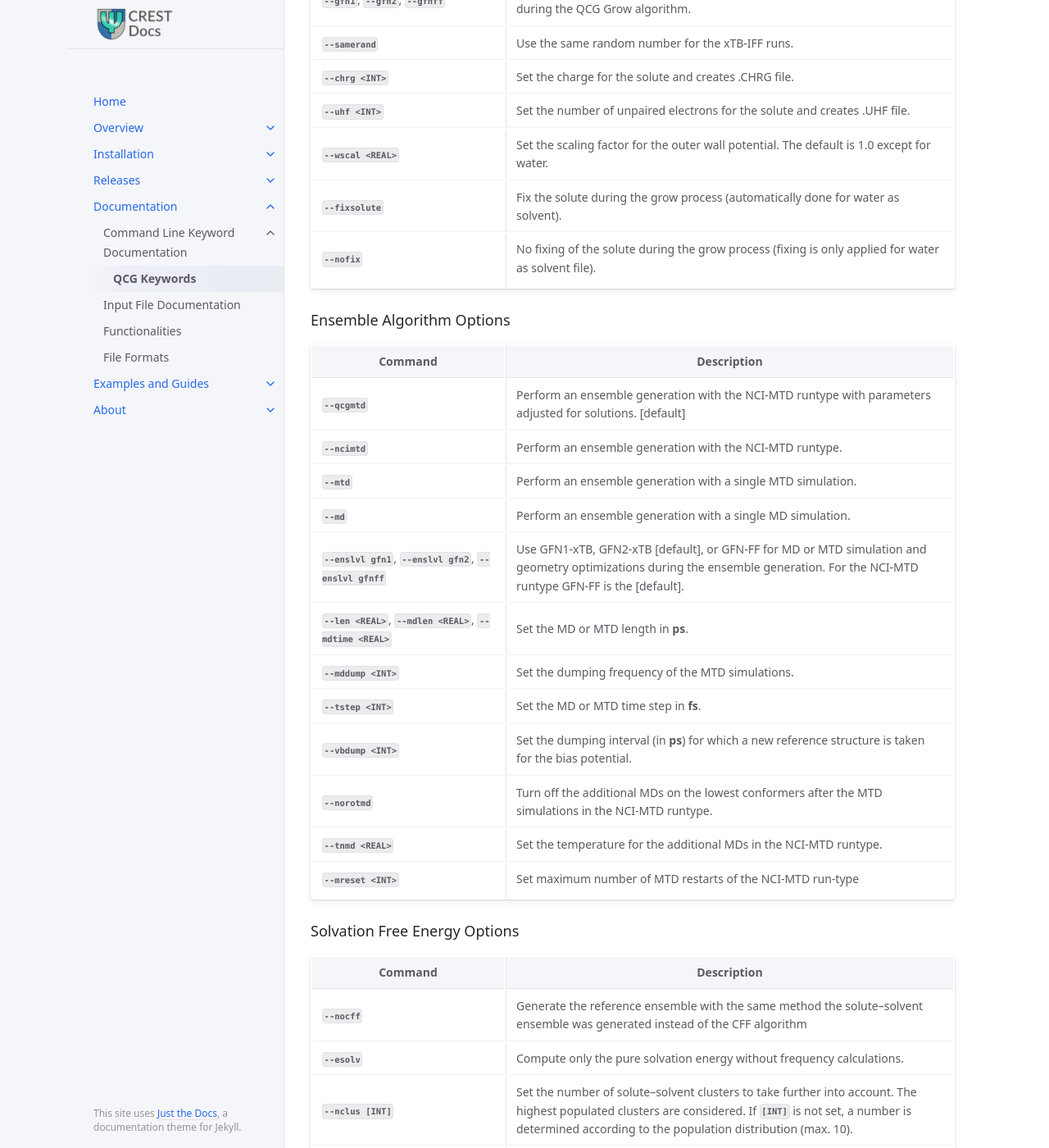
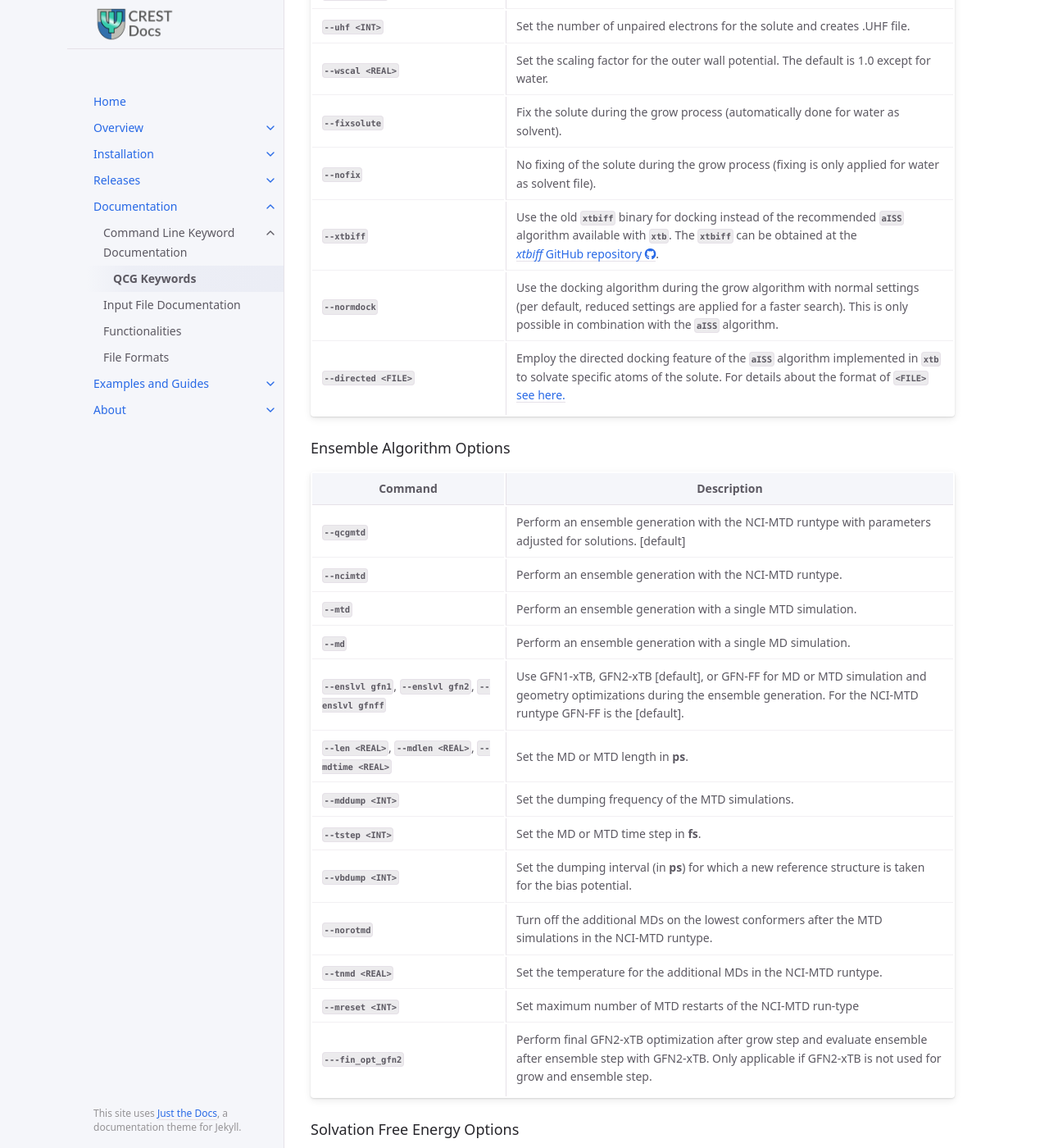
Before and after one commit to crest-lab/crest-docs, a Jekyll site: the page built from page/documentation/qcg_keywords.md, in a window 1280 px wide and 1400 px high, scrolled down 1524 px. Shown: the whole window at 82% size. Built offline with Jekyll 4.4.1, drawn with Linux system fonts in a browser that asks for light colours; some of the changed text lies outside the part shown.

Commit message:
Update QCG documentation
Signed-off-by: cplett <82893466+cplett@users.noreply.github.com>

```diff
--- a/_data/qcg.yml
+++ b/_data/qcg.yml
@@ -73,6 +73,28 @@ qcggrow:
       No fixing of the solute during the grow process
       (fixing is only applied for water as solvent file).
 
+  - cmd: --xtbiff
+    descript: >
+      Use the old `xtbiff` binary for docking instead of the recommended `aISS` algorithm available with `xtb`.
+      The `xtbiff` can be obtained at the
+      [*xtbiff* GitHub repository <i class='fa-brands fa-github'></i>](https://github.com/grimme-lab/xtbiff).
+
+  - cmd: --normdock
+    descript: >
+      Use the docking algorithm during the grow algorithm with normal settings
+      (per default, reduced settings are applied for a faster search).
+      This is only possible in combination with the `aISS` algorithm.
+
+  - cmd: --directed <FILE>
+    descript: >
+      Employ the directed docking feature of the `aISS` algorithm implemented in `xtb`
+      to solvate specific atoms of the solute. For details about the format of
+      `<FILE>`
+    url:
+      text: see here.
+      link: /page/examples/qcg/example_5.html
+
+
 
 qcgensemble:
 
@@ -129,6 +151,13 @@ qcgensemble:
     descript: >
       Set maximum number of MTD restarts of the NCI-MTD run-type
 
+  - cmd: ---fin_opt_gfn2
+    descript: >
+      Perform final GFN2-xTB optimization after grow step and
+      evaluate ensemble after ensemble step with GFN2-xTB.
+      Only applicable if GFN2-xTB is not used for grow and ensemble
+      step.
+
 
 qcgsolv:
 
--- a/page/documentation/qcg_keywords.md
+++ b/page/documentation/qcg_keywords.md
@@ -22,8 +22,6 @@ Required arguments will be marked with `< >`, optional arguments are marked by b
 
 
 ---
-
-{% include note.html content="Be aware that most QCG applications require the `xtbiff` program than can be obtained as a statically compiled binary from the respective [*xtbiff* GitHub repository <i class='fa-brands fa-github'></i>](https://github.com/grimme-lab/xtbiff)." %}
 
 The QCG extension of CREST can be invoked via the command line.
 To activate QCG, use a command similar to
--- /dev/null
+++ b/page/examples/qcg-example_5.md
@@ -0,0 +1,116 @@
+---
+layout: default
+title: QCG Example 5
+parent: QCG Examples
+grand_parent: "Examples and Guides"
+nav_order: 5
+toc: false
+summary: "An example for solvating specific atoms and groups of the solute."
+permalink: /page/examples/qcg/example_5.html
+---
+
+# {{page.title}}
+{: .no_toc }
+
+{{ page.summary }}
+{: .fs-6 .fw-300 }
+
+---
+
+## Solvating specific parts of the solute
+
+Another feature of QCG is the solvation of user-defined positions of the solute.
+Therefore, the site-directed docking feature of the `aISS` algorithm available in
+`xtb` version 6.6.0 and above is used.
+of `aISS` is employed.
+{: .text-justify }
+
+{% include important.html content="This feature is only applicable if the `aISS` algorithm
+is used instead of the `xtbiff` program. The `aISS` is invoked by default and generally recommended." %}
+{: .text-justify }
+
+To invoke the site-directed docking, the `--directed <FILE>` flag has to be used as a command line argument.
+In `<FILE>`, the list of solute atoms is given, at which solvent molecules should be added. Every line
+contains first the atom numbers of the solute followed by the number of solvent molecules that should be
+added at these positions (separated by a space bar or tab). If more solvent molecules are added than defined
+in this input, they are docked at overall energetically favored positions. This site-directed solvation can be used,
+for example, in microsolvation approaches or if we want to check the influence of a solvent molecule at different positions.
+
+{% include tip.html content="As this approach usually does not aim for fully solvated molecules,
+the wall potential can be safely increased to values of one and above with the `--wscal <real>` keyword." %}
+{: .text-justify }
+
+As an example, a peptide is examined where only the NH group (23,24) of an aromatic ring should be investigated.
+To be safe, the nearby amine function (14,16) is also solvated and a short MD simulation of 10 ps is performed to sample
+the conformational space of solvents around this position.
+
+ <!-- Tab links -->
+<div class="tab card">
+  <button class="tablinks tab-id-1" onclick="openTabId(event, 'tab-1-1', 'tab-id-1')" id="open-1">{{ site.data.icons.code }} <code>command</code></button>
+  <button class="tablinks tab-id-1" onclick="openTabId(event, 'tab-1-2', 'tab-id-1')">{{ site.data.  icons.checkfile }} <code>struc.xyz</code></button>
+  <button class="tablinks tab-id-1" onclick="openTabId(event, 'tab-1-3', 'tab-id-1')">{{ site.data.  icons.checkfile }} <code>list</code></button>
+</div>
+<!-- Tab content -->
+<div id="tab-1-1" class="tabcontent tab-id-1" style="text-align:justify">
+{% include command.html cmd='crest struc.xyz <span class="nt">--qcg</span> water.xyz <span class="nt">--nsolv</span> 6 <span class="nt">--gfnff</span> <span class="nt">--T</span> 12 <span class="nt">--alpb</span> <span class="nt">water</span> <span class="nt">--ensemble</span> <span class="nt">--md</span> <span class="nt">--mdtime</span> <span class="nt">10</span> <span class="nt">--wscal</span> <span class="nt">--enslvl</span> <span class="nt">gfnff</span> <span class="nt">1.0</span>
+' %}
+</div>
+<div id="tab-1-2" class="tabcontent tab-id-1" style="text-align:justify">
+{% capture struc_file %}
+34
+
+O     0.7908465   -0.4321715   -4.2643994
+C    -0.3831235   -0.9940515   -3.9568794
+O    -1.1148435   -1.4708015   -4.7910594
+H     1.2267065   -0.1245415   -3.4325994
+C    -0.7173635   -1.0178815   -2.4672294
+H     0.0087665   -1.6518615   -1.9533194
+H    -1.7049335   -1.4511115   -2.3552994
+N    -0.7078035    0.2896685   -1.8400494
+H    -1.5590335    0.7637185   -1.5684794
+C     0.4192565    0.9435985   -1.5494294
+O     1.5453865    0.5590385   -1.9069194
+C     0.2526865    2.2075585   -0.7214394
+H     0.7011065    3.0051485   -1.3150994
+N    -1.1580935    2.5068285   -0.4917194
+H    -1.4111935    2.2231185    0.4505406
+H    -1.3320535    3.4991085   -0.5697194
+C     1.0738765    2.0542085    0.5798506
+H     1.1502765    3.0377485    1.0469206
+H     2.0800165    1.7306285    0.3130306
+C     0.4326665    1.0962885    1.5265906
+C    -0.3971735    1.4372285    2.5787206
+H    -0.6540335    2.4144485    2.9561106
+N    -0.8729835    0.3020985    3.1869606
+H    -1.4698235    0.2838085    3.9950106
+C    -0.3649135   -0.8021715    2.5488706
+C    -0.5579935   -2.1606215    2.8096806
+H    -1.1968535   -2.4969215    3.6158506
+C     0.1078865   -3.0652615    1.9975506
+H    -0.0163035   -4.1253915    2.1707006
+C     0.9525165   -2.6269815    0.9583206
+H     1.4700965   -3.3621015    0.3567306
+C     1.1419165   -1.2791815    0.6973606
+H     1.7986865   -0.9565015   -0.0988194
+C     0.4658265   -0.3366915    1.4936606
+{% endcapture %}
+{% include codecell.html content=struc_file style="font-size:10px" %}
+</div>
+<div id="tab-1-3" class="tabcontent tab-id-1" style="text-align:justify">
+{% capture list %}
+23,24 5
+14,16 1
+{% endcapture %}
+{% include codecell.html content=list style="font-size:10px" %}
+</div>
+{% include defaulttab.html id="open-1" %}
+
+{% include warning.html content="Performing a default ensemble generation after the directed docking
+will lead to solvent molecules placed at the energetically favored positions that might not be the
+defined ones. To sample solvent positions around the defined atoms, a short MD is recommended
+(invoked with the `--md` keyword." %}
+
+The resulting structures contain the water molecules only around the functional group
+of interest even though this is not the overall energetically favored interaction site:
+
+{% include image.html file="qcg-example-5-1.png" max-width=400 %}
--- a/page/installation/install_basic.md
+++ b/page/installation/install_basic.md
@@ -40,7 +40,7 @@ the precompiled binaries, or build the program on yourself locally:
 Most CREST applications will require access to the [`xtb` program. {{ site.data.icons.ext }}](https://github.com/grimme-lab/xtb)
 You will need to install `xtb` on your machine and make sure it can be executed globally.
 You can follow the installation instructions for `xtb` on the [GitHub repository {{ site.data.icons.github }}](https://github.com/grimme-lab/xtb), but note that most of the process is similar to the CREST installation presented here.
-If you plan on using QCG, you will also need to install the [`xtbiff` program. {{ site.data.icons.ext }}](https://github.com/grimme-lab/xtbiff)
+If you plan on using QCG, you can either use the recommended `aISS` docking algorithm implemented in `xtb` version 6.6.0 and above or the [`xtbiff` program. {{ site.data.icons.ext }}](https://github.com/grimme-lab/xtbiff)
 {: .text-justify }
 
 ---
--- a/page/overview/workflows.md
+++ b/page/overview/workflows.md
@@ -157,12 +157,12 @@ Conducting a sequence of protonation and deprotonation screening steps can be us
 
 For detailed information see [*J. Chem. Theory Comput.*, **2022**, *18 (5)*, 3174-3189.](https://doi.org/10.1021/acs.jctc.2c00239)
 
-Quantum Cluster Growth is a utility/driver extension of CREST for the `xtb` and [`xtbiff`](https://doi.org/10.1063/1.4991798) program.
+Quantum Cluster Growth is a utility/driver extension of CREST for the `xtb` program.
 It is designed to automatically add explicit solvent molecules to a solute, to generate an ensemble of the resulting cluster, and to compute solvation free energies in an explicit fashion.
 Thereby, almost any solute–solvent combination can be used, including open-shell and charged solutes.
 {: .text-justify }
 
-The key procedure is the automated addition of solvent molecules around the solute, mainly done by a screening of docking positions, using the `xtbiff`, and `xtb` geometry optimizations.
+The key procedure is the automated addition of solvent molecules around the solute, mainly done by a screening of docking positions, using the `aISS` docking algorithm or the `xtbiff` program, and `xtb` geometry optimizations.
 A second step includes the ensemble generation, which can be done either with single a MD/MTD simulation or the NCI-MTD workflow of CREST.
 The solvation free energy can additionally be computed by generating a reference ensemble.
 {: .text-justify }
@@ -179,7 +179,7 @@ The automated grow algorithm starts with input coordinates provided by the user.
 
 The inner one causes the solute to stay in the center, while the outer one prevents
 the solvent molecules from clustering and causes the solvent to surround the solute.
-Having the prerequisites set, first an `xtbiff` docking of a solute and solvent
+Having the prerequisites set, first an aISS (or `xtbiff`) docking of a solute and solvent
 molecule is performed under application of the wall potentials.
 Second, a geometry optimization is done with `xtb`.
 These two steps repeat until the user-defined number of solvents is added.
```
Also changed, not shown: page/examples/qcg-example_restart.md (+1 -1 lines), 1 other file.
